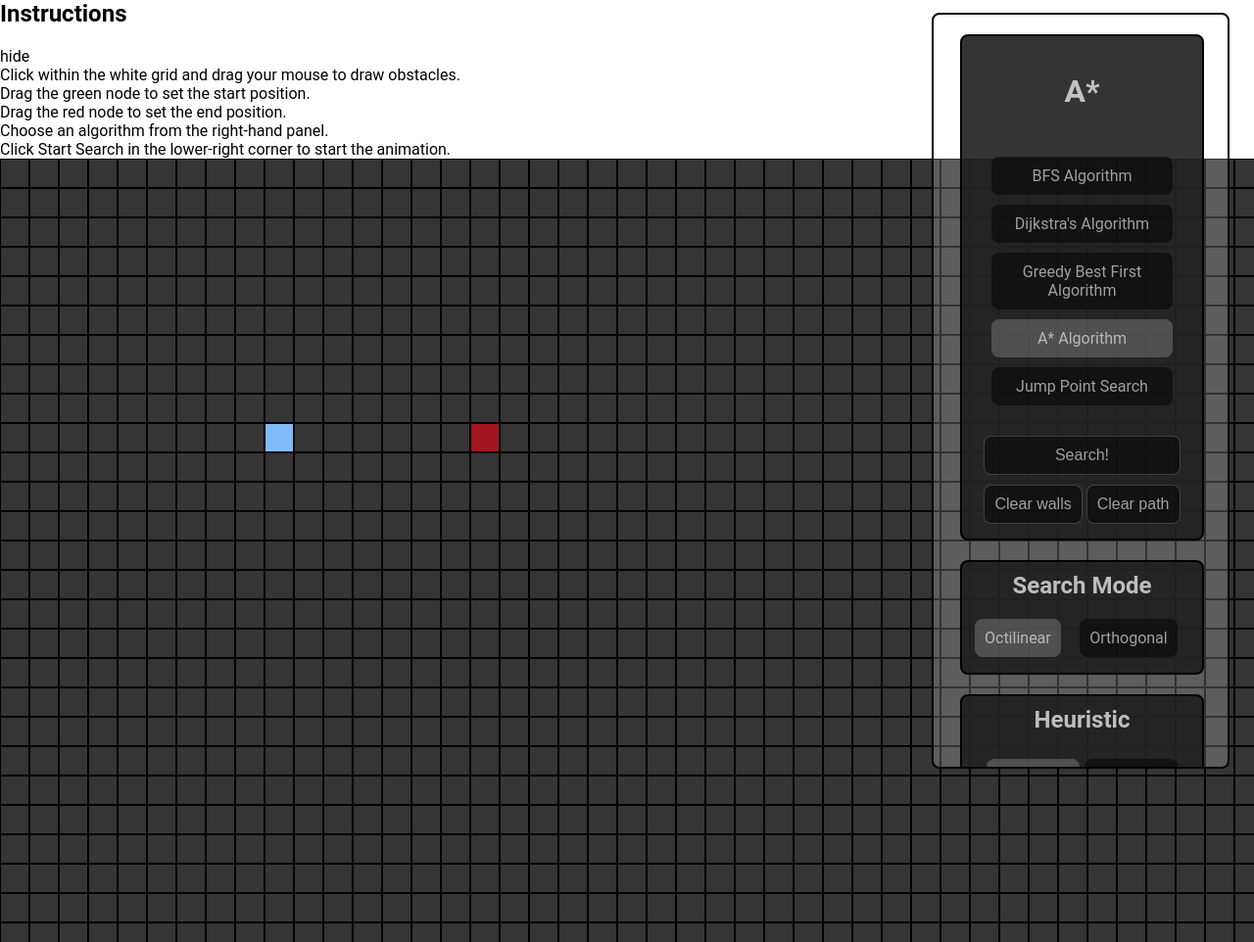
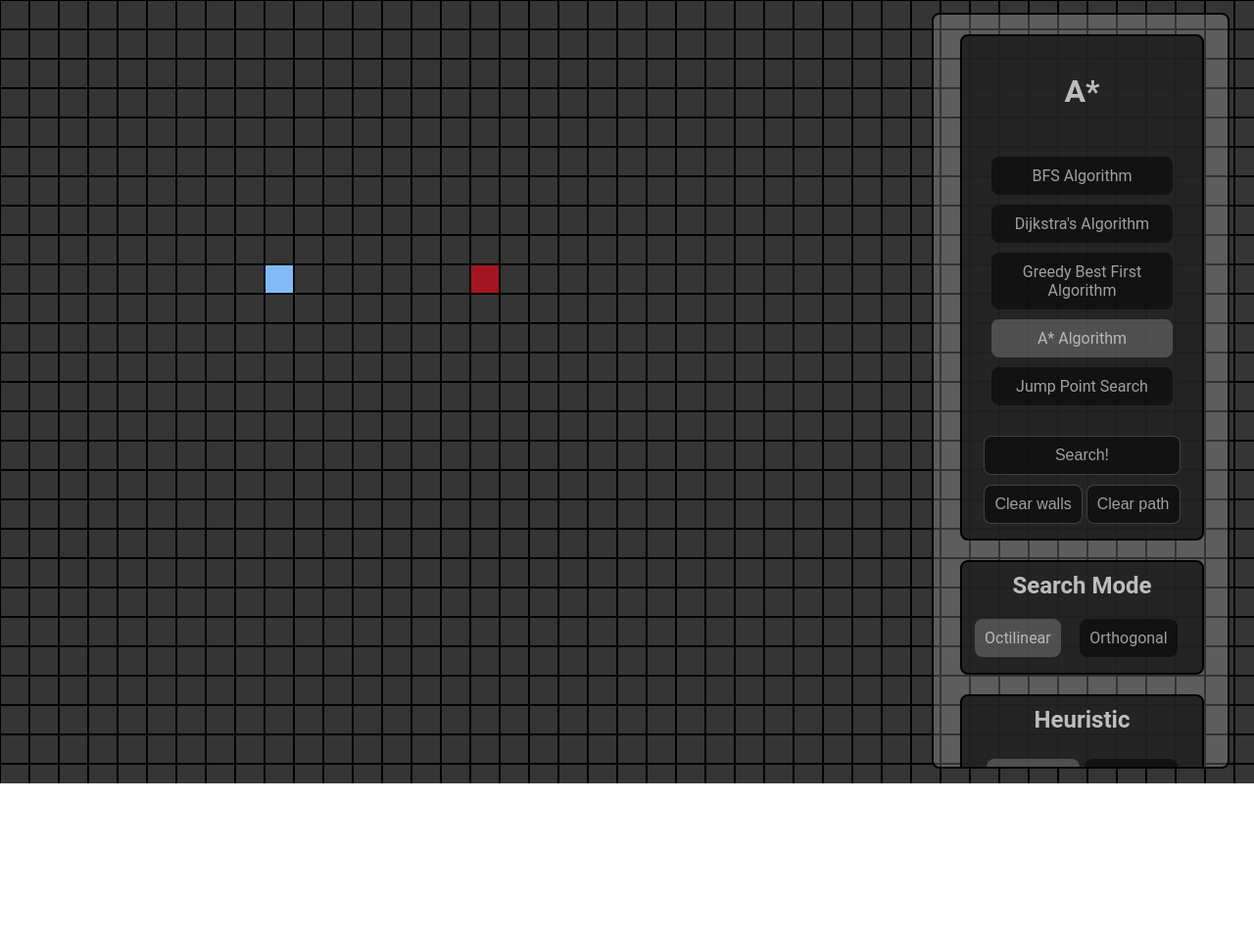
Before and after one commit to Aditi-03/-path, a website built with webpack: page index.html in a window 1280 px wide. Shown: the whole page at 98% size. After the commit the page ends 800 px from the top, so only its background shows below. Built offline with nearby package versions, Linux system fonts and the light colour scheme; what two.js would draw is missing.

Commit message:
Update index.html

```diff
--- a/index.html
+++ b/index.html
@@ -6,18 +6,7 @@
 
 	</head>
 	<body>
-		  <div id="draw_area"></div>
-		  <div id="instructions_panel" class="panel">
-      <header>
-        <h2 class="header_title">Instructions</h2>
-        <span id="hide_instructions">hide</span>
-      </header>
-      Click within the <span class="white">white</span> grid and drag your mouse to draw obstacles. <br>
-      Drag the <span class="green">green</span> node to set the start position. <br>
-      Drag the <span class="red">red</span> node to set the end position. <br>
-      Choose an algorithm from the right-hand panel. <br>
-      Click Start Search in the lower-right corner to start the animation.
-    </div>
+
 		<container id="demo-container">
 			<section id="render-section">
 				<div id="background">
```
